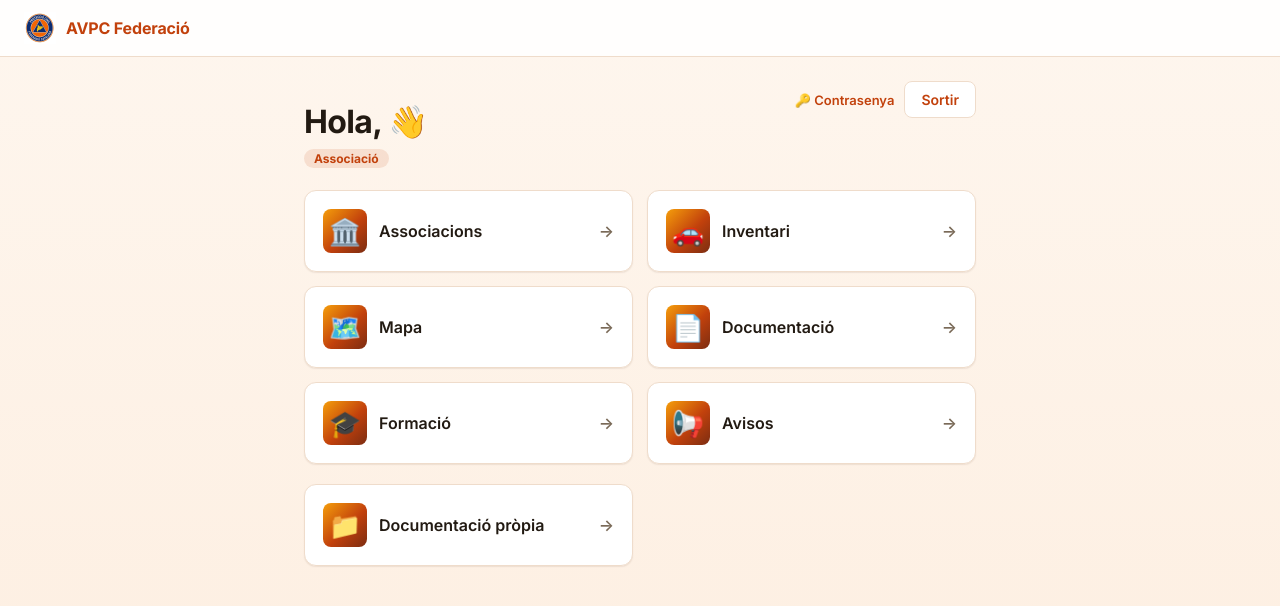
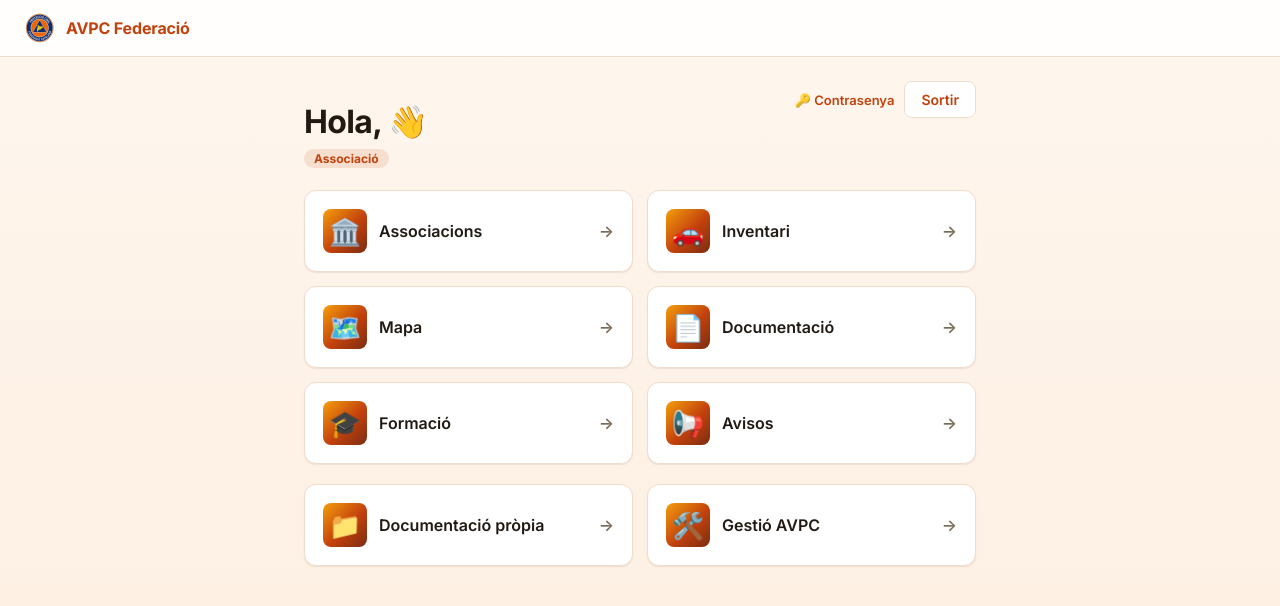
Before and after one commit to federaciocatalanaavpc-dotcom/apliacio, a React (Vite) app in the folder frontend/: page / in a window 1280 px wide. Shown: the top 606 px of the page. Built offline with nearby package versions, Linux system fonts and the light colour scheme; no server answers; sample sign-in values are in the browser's storage.

Commit message:
Fa que tothom vegi el botó de Gestió AVPC, no només la federació
Co-Authored-By: Claude Sonnet 5 <noreply@anthropic.com>

```diff
--- a/frontend/src/pages/Dashboard.tsx
+++ b/frontend/src/pages/Dashboard.tsx
@@ -58,13 +58,11 @@ export default function Dashboard() {
             <span className="nav-tile__arrow">→</span>
           </Link>
         )}
-        {usuari?.rol === 'FEDERACIO' && (
-          <Link to="/gestio-avpc" className="card card--clickable nav-tile">
-            <span className="nav-tile__icon">🛠️</span>
-            Gestió AVPC
-            <span className="nav-tile__arrow">→</span>
-          </Link>
-        )}
+        <Link to="/gestio-avpc" className="card card--clickable nav-tile">
+          <span className="nav-tile__icon">🛠️</span>
+          Gestió AVPC
+          <span className="nav-tile__arrow">→</span>
+        </Link>
       </div>
     </div>
   );
```
